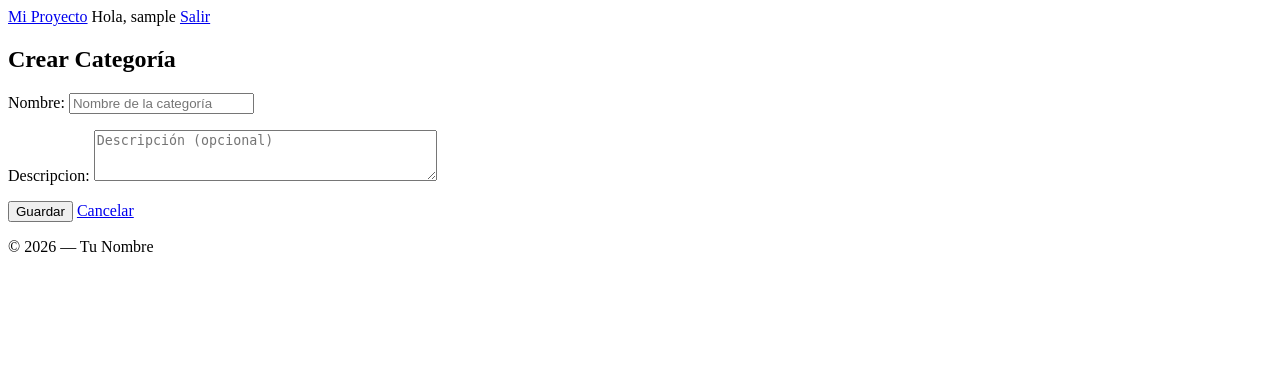
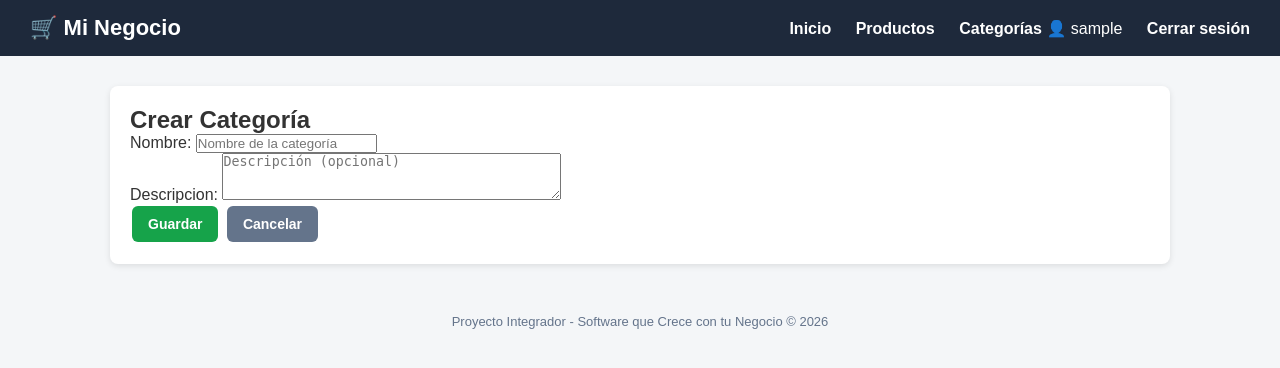
Before and after one commit to auca100218mmcgrra5-netizen/Negocio-arle, a Django app: page /categorias/crear/ in a window 1280 px wide. Shown: the top 368 px of the page. Run offline with Django 5.2, Linux system fonts and the light colour scheme; the visitor is signed in with stand-in values (Sample User, id 1).

Commit message:
Escribe aquí tu mensaje

```diff
--- a/static/css/styles.css
+++ b/static/css/styles.css
@@ -11,3 +11,39 @@
 --radius: 8px;
 --space: 1rem;
 }
+
+ * { margin: 0; padding: 0; box-sizing: border-box; }
+        body { font-family: Arial, sans-serif; background: #f4f6f8; color: #333; }
+        header {
+            background: #1e293b; color: #fff; padding: 15px 30px;
+            display: flex; justify-content: space-between; align-items: center;
+        }
+        header h1 { font-size: 22px; }
+        header nav a {
+            color: #fff; text-decoration: none; margin-left: 20px; font-weight: bold;
+        }
+        header nav a:hover { color: #38bdf8; }
+        .container { max-width: 1100px; margin: 30px auto; padding: 0 20px; }
+        .card {
+            background: #fff; border-radius: 8px; padding: 20px;
+            box-shadow: 0 2px 6px rgba(0,0,0,0.1); margin-bottom: 20px;
+        }
+        .btn {
+            display: inline-block; padding: 10px 16px; border-radius: 6px;
+            text-decoration: none; color: #fff; font-weight: bold; border: none;
+            cursor: pointer; font-size: 14px; margin: 2px;
+        }
+        .btn-primary { background: #2563eb; }
+        .btn-success { background: #16a34a; }
+        .btn-danger { background: #dc2626; }
+        .btn-warning { background: #d97706; }
+        .btn-secondary { background: #64748b; }
+        .btn:hover { opacity: 0.9; }
+        table { width: 100%; border-collapse: collapse; margin-top: 15px; }
+        th, td { padding: 10px; text-align: left; border-bottom: 1px solid #e2e8f0; }
+        th { background: #f1f5f9; }
+        .messages { list-style: none; margin-bottom: 15px; }
+        .messages li { padding: 10px; border-radius: 6px; margin-bottom: 8px; }
+        .messages .success { background: #dcfce7; color: #166534; }
+        .messages .error { background: #fee2e2; color: #991b1b; }
+        footer { text-align: center; padding: 20px; color: #64748b; font-size: 13px; }
--- a/templates/base.html
+++ b/templates/base.html
@@ -4,34 +4,39 @@
 <head>
     <meta charset="UTF-8">
     <meta name="viewport" content="width=device-width, initial-scale=1.0">
-<title>{% block title %}Mi Proyecto{% endblock %}</title>
+    <title>{% block title %}Mi Negocio{% endblock %}</title>
    <link rel="stylesheet" href="{% static 'css/styles.css' %}">
 </head>
 <body>
-<header class="site-header">
+    <header>
+        <h1>🛒 Mi Negocio</h1>
         <nav>
-<a href="{% url 'inicio' %}" class="logo">Mi Proyecto</a>
+            <a href="{% url 'inicio' %}">Inicio</a>
+            <a href="{% url 'lista_productos' %}">Productos</a>
+            <a href="{% url 'lista_categorias' %}">Categorías</a>
             {% if user.is_authenticated %}
-<span>Hola, {{ user.username }}</span>
-
-<a href="{% url 'logout' %}">Salir</a>
+                <span>👤 {{ user.username }}</span>
+                <a href="{% url 'logout' %}">Cerrar sesión</a>
             {% else %}
-<a href="{% url 'login' %}">Entrar</a>
+                <a href="{% url 'login' %}">Iniciar sesión</a>
             {% endif %}
         </nav>
     </header>
-<main class="container">
+
+    <div class="container">
         {% if messages %}
             <ul class="messages">
                 {% for message in messages %}
-<li class="message {{ message.tags }}">{{ message }}</li>
+                    <li class="{{ message.tags }}">{{ message }}</li>
                 {% endfor %}
             </ul>
         {% endif %}
+
         {% block content %}{% endblock %}
-</main>
-<footer class="site-footer">
-<p>© {% now "Y" %} — Tu Nombre</p>
+    </div>
+
+    <footer>
+        Proyecto Integrador - Software que Crece con tu Negocio &copy; {% now "Y" %}
     </footer>
 </body>
 </html>
```
Lines whose indentation alone changed are shown as unchanged.
